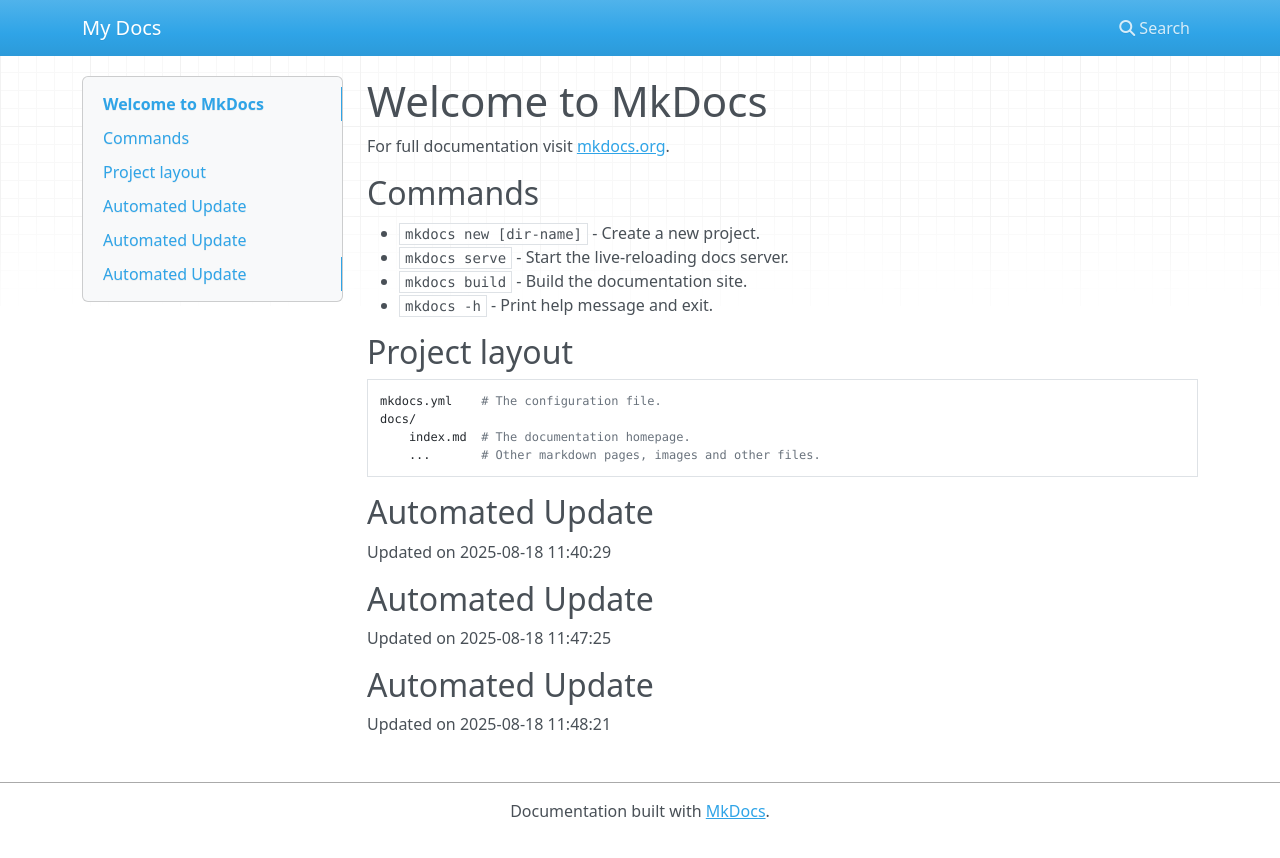
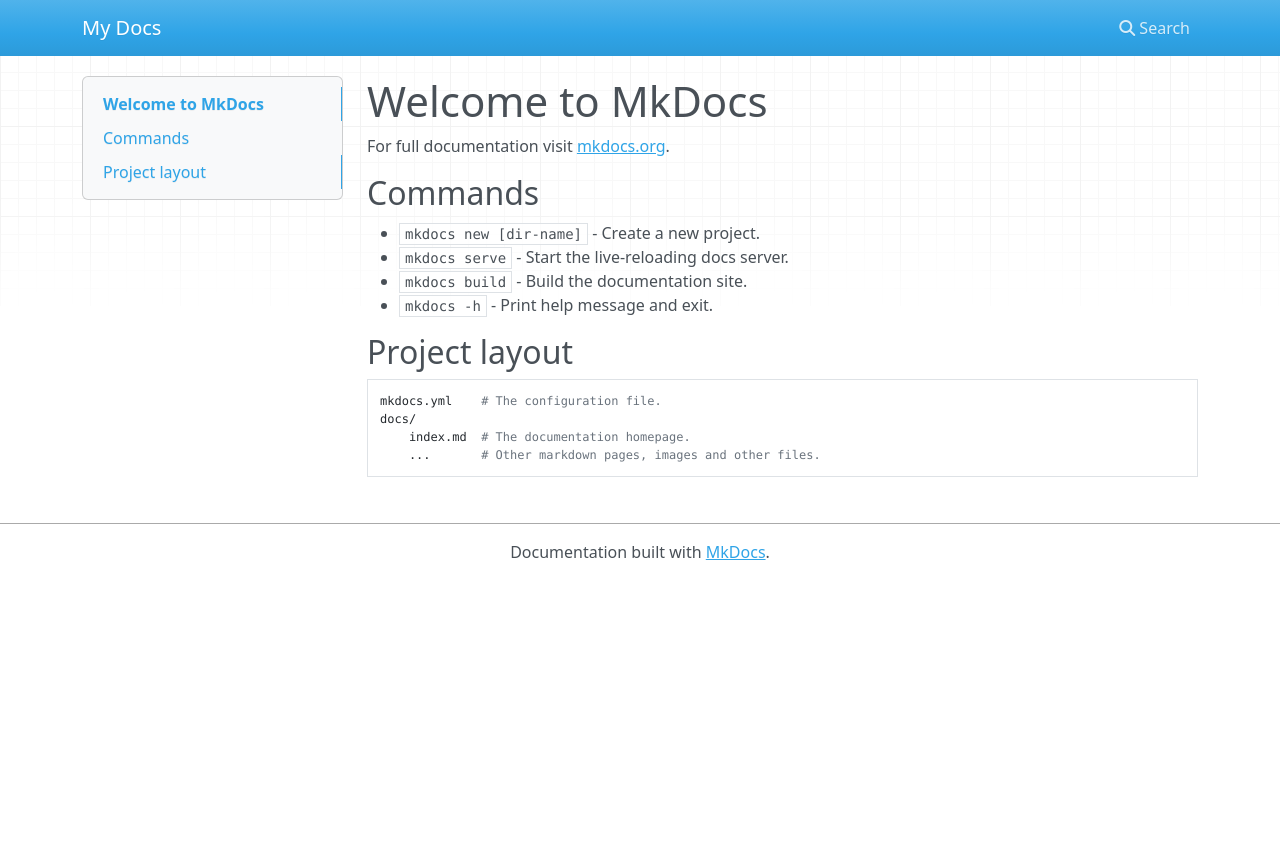
Before and after one commit to Trickster138/my-docs-site, an MkDocs documentation site: the page built from docs/index.md, in a window 1280 px wide. Shown: the top 858 px of the page. Built offline with MkDocs 1.6.1, drawn with Linux system fonts in a browser that asks for light colours; nearby versions of some CDN libraries.

Commit message:
Update index.md

```diff
--- a/docs/index.md
+++ b/docs/index.md
@@ -15,16 +15,3 @@
     docs/
         index.md  # The documentation homepage.
         ...       # Other markdown pages, images and other files.
-
-
-
-## Automated Update
-Updated on 2025-08-18 11:40:29
-
-
-## Automated Update
-Updated on 2025-08-18 11:47:25
-
-
-## Automated Update
-Updated on 2025-08-18 11:48:21
```
